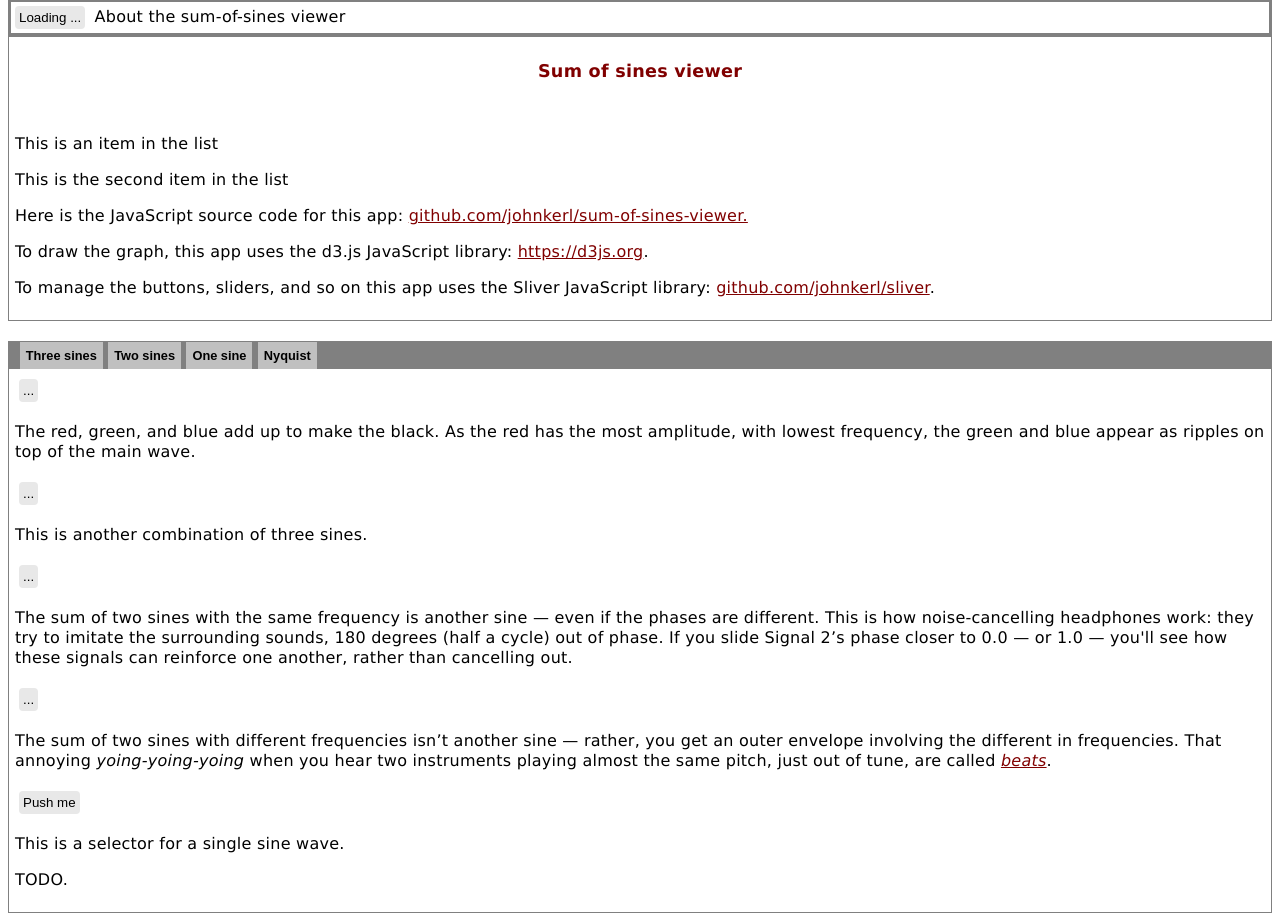
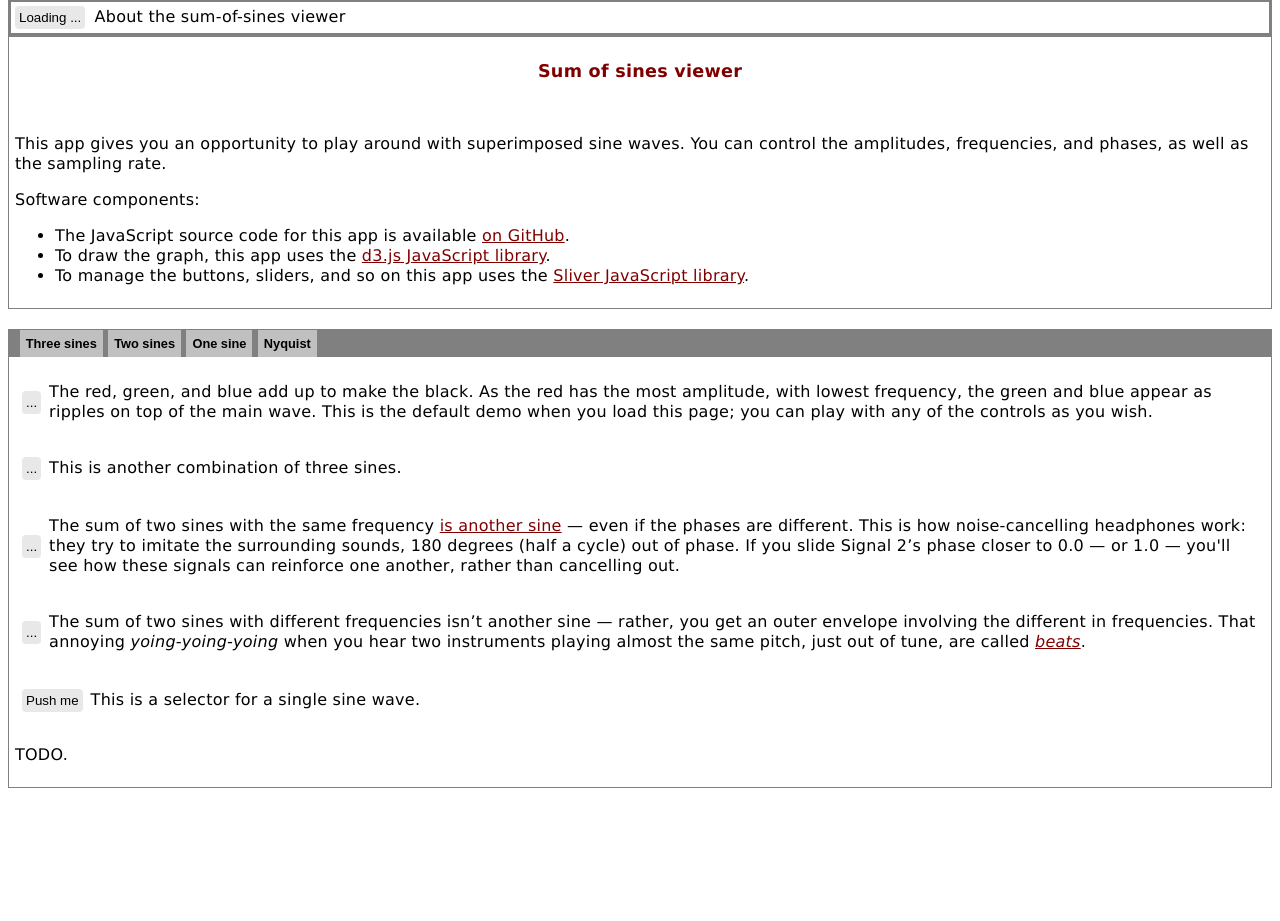
Before and after one commit to johnkerl/sum-of-sines-viewer, a plain HTML site: page index.html in a window 1280 px wide. Shown: the part 326-1247 px from the top of the page. After the commit the page ends 1122 px from the top, so only its background shows below. Drawn offline with nearby package versions, Linux system fonts and the light colour scheme; a script that the page names is missing.

Commit message:
misc. neatens

```diff
--- a/index.html
+++ b/index.html
@@ -174,6 +174,10 @@ For offline development:
 <script src="https://d3js.org/d3.v4.js"></script>
 
 <!-- ================================================================ -->
+<!-- This is where the D3 visualization will be placed -->
+<div id="d3_visualization"></div>
+
+<!-- ================================================================ -->
 <!--
   This is a self-contained widget for error-text and cancel/X button.
   We use Sliver's setErrorWidget to route top-level errors here.
@@ -190,10 +194,6 @@ For offline development:
   <span id="error-text"> </span>
   <hr>
 </div>
-
-<!-- ================================================================ -->
-<!-- This is where the D3 visualization will be placed -->
-<div id="d3_visualization"></div>
 
 <!-- ================================================================ -->
 <!-- Controls below the D3 visualization -->
@@ -318,25 +318,30 @@ For offline development:
     <h1> Sum of sines viewer </h1>
     <br>
 
-    <p>This is an item in the list</p>
-
-    <p>This is the second item in the list</p>
-
     <p>
-    Here is the JavaScript source code for this app: <a href="https://github.com/johnkerl/sum-of-sines-viewer">
-    github.com/johnkerl/sum-of-sines-viewer.
-    </a>
+    This app gives you an opportunity to play around with superimposed sine waves. You can control the
+    amplitudes, frequencies, and phases, as well as the sampling rate.
     </p>
 
-    <p>
-    To draw the graph, this app uses the d3.js JavaScript library:
-    <a href="https://d3js.org">https://d3js.org</a>.
-    </p>
+    <p>Software components:</p>
 
-    <p>
-    To manage the buttons, sliders, and so on this app uses the Sliver JavaScript library:
-    <a href="https://github.com/johnkerl/sliver">github.com/johnkerl/sliver</a>.
-    </p>
+    <ul>
+
+      <li>
+      The JavaScript source code for this app is available
+      <a href="https://github.com/johnkerl/sum-of-sines-viewer"> on GitHub</a>.
+      </li>
+
+      <li>
+      To draw the graph, this app uses the <a href="https://d3js.org">d3.js JavaScript library</a>.
+      </li>
+
+      <li>
+      To manage the buttons, sliders, and so on this app uses the
+      <a href="https://github.com/johnkerl/sliver">Sliver JavaScript library</a>.
+      </li>
+
+    </ul>
 
   </div>
 
@@ -361,33 +366,76 @@ For offline development:
   <div class="element-under-tab">
 
     <div id="three_sines_tab_content">
+
+      <table>
+        <tr>
+          <td>
             <button id="set_params_default_button"> ... </button>
+          </td>
+          <td>
             <p> The red, green, and blue add up to make the black. As the red has the most amplitude, with lowest
-    frequency, the green and blue appear as ripples on top of the main wave.</p>
+            frequency, the green and blue appear as ripples on top of the main wave.
+            This is the default demo when you load this page; you can play with any of the controls as
+            you wish.
+            </p>
+          </td>
+        </tr>
 
+        <tr>
+          <td>
             <button id="set_params_other_three_sines_button"> ... </button>
+          </td>
+          <td>
             <p> This is another combination of three sines.</p>
+          </td>
+        </tr>
+      </table>
 
     </div>
 
     <div id="two_sines_tab_content">
+      <table>
+        <tr>
+          <td>
             <button id="set_params_noise_cancellation_button"> ... </button>
-      <p> The sum of two sines with the same frequency is another sine &mdash; even if the phases are different.
-      This is how noise-cancelling headphones work: they try to imitate the surrounding sounds, 180 degrees (half
-      a cycle) out of phase. If you slide Signal 2&rsquo;s phase closer to 0.0 &mdash; or 1.0 &mdash; you'll
-      see how these signals can reinforce one another, rather than cancelling out.</p>
+          </td>
+          <td>
+            <p> The sum of two sines with the same frequency
+            <a href="https://en.wikipedia.org/wiki/List_of_trigonometric_identities#Sine_and_cosine">is another sine</a>
+            &mdash; even if the phases are different.  This is how noise-cancelling headphones work:
+            they try to imitate the surrounding sounds, 180 degrees (half a cycle) out of phase. If
+            you slide Signal 2&rsquo;s phase closer to 0.0 &mdash; or 1.0 &mdash; you'll see how
+            these signals can reinforce one another, rather than cancelling out.</p>
+          </td>
+        </tr>
 
+        <tr>
+          <td>
             <button id="set_params_beats_button"> ... </button>
-      <p> The sum of two sines with different frequencies isn&rsquo;t another sine &mdash; rather, you get
-      an outer envelope involving the different in frequencies. That annoying <i>yoing-yoing-yoing</i>
-      when you hear two instruments playing almost the same pitch, just out of tune, are called
-      <a href="https://en.wikipedia.org/wiki/Beat_(acoustics)"> <i>beats</i></a>.</p>
+          </td>
+          <td>
+            <p> The sum of two sines with different frequencies isn&rsquo;t another sine &mdash;
+            rather, you get an outer envelope involving the different in frequencies. That annoying
+            <i>yoing-yoing-yoing</i> when you hear two instruments playing almost the same pitch,
+            just out of tune, are called <a href="https://en.wikipedia.org/wiki/Beat_(acoustics)">
+            <i>beats</i></a>.</p>
+          </td>
+        </tr>
+      </table>
     </div>
 
 
     <div id="one_sine_tab_content">
+      <table>
+        <tr>
+          <td>
             <button id="set_params_single_sine_button"> Push me </button>
+          </td>
+          <td>
             <p> This is a selector for a single sine wave.</p>
+          </td>
+        </tr>
+      </table>
     </div>
 
     <div id="nyquist_sampling_tab_content">
@@ -772,7 +820,7 @@ class App {
       this.state.n,
       this.state.data_bounds.n.max,
       (event) => {
-        this.state.n = sample_count_slider.get()
+        this.state.n = this.elements.sample_count_slider.get()
         this.updateDisplayFromState
       },
       "sample_count_value_display",
```
Lines whose indentation alone changed are shown as unchanged.
